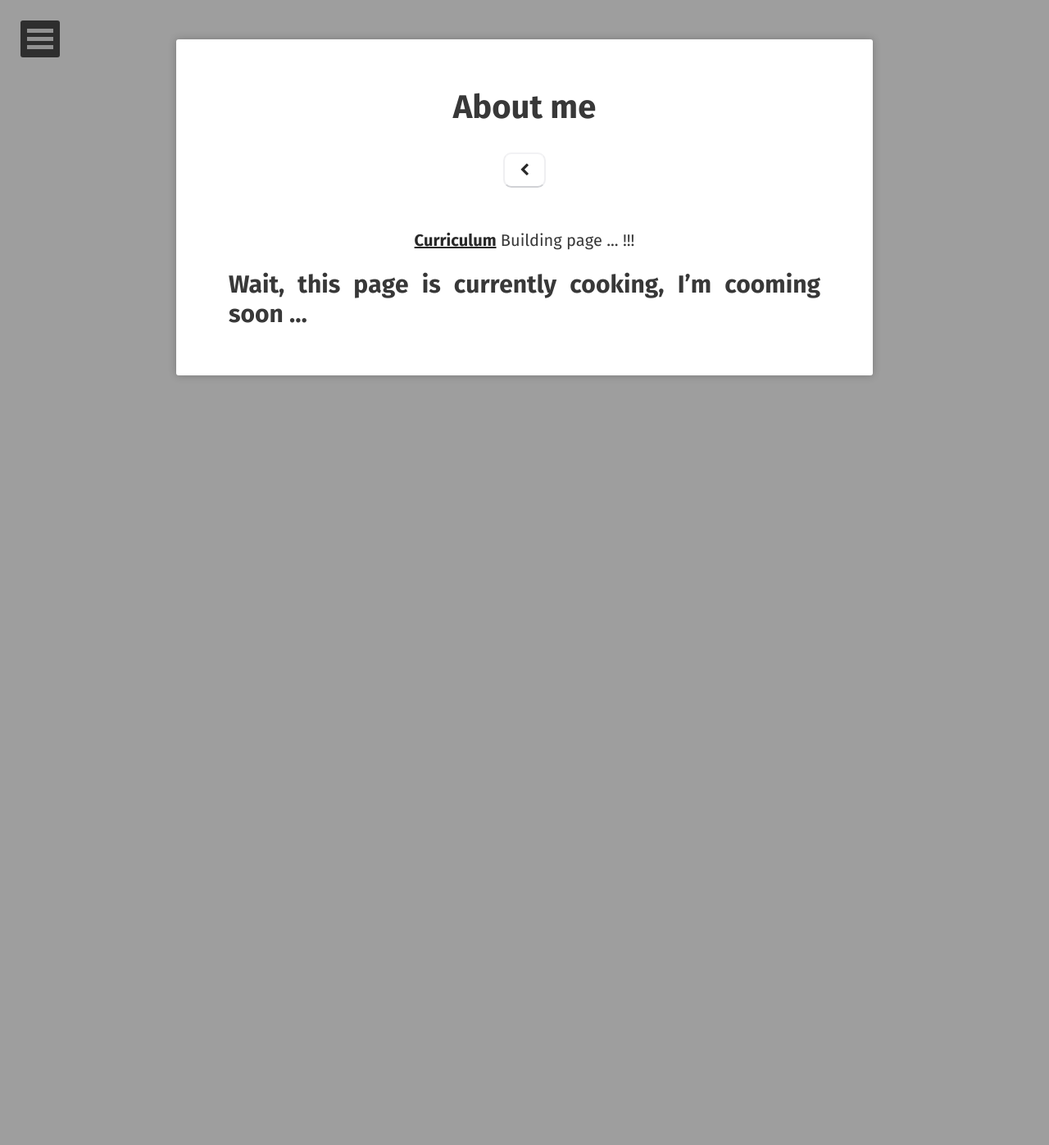
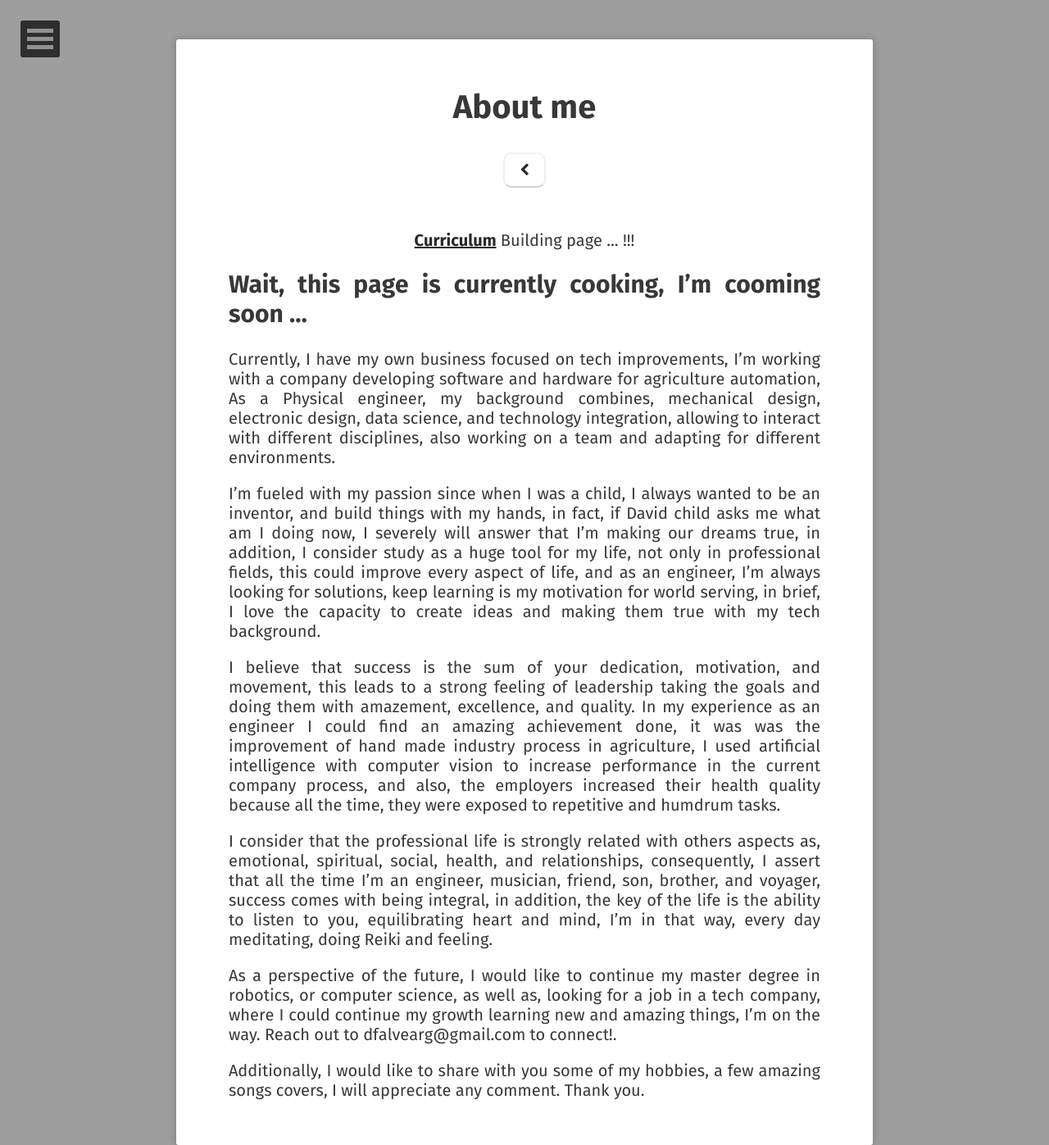
Before and after one commit to dfalveargOT/dfalveargOT.github.io, a Jekyll site: the page built from about/index.md, in a window 1280 px wide. Shown: the whole page at 82% size. Built offline with Jekyll 4.4.1, drawn with Linux system fonts in a browser that asks for light colours; some web fonts are replaced; before the commit the page ends 948 px from its top, so only the background shows below that.

Commit message:
Add files via upload

```diff
--- a/about/index.md
+++ b/about/index.md
@@ -2,10 +2,22 @@
 layout: page
 title: About me
 tags: [Biografy, CV, Engineering, Life]
-date: 2020-07-15
+date: 2020-08-24
 comments: false
 ---
 
 <center><a href="https://dfalveargot.github.io/"><b>Curriculum</b></a> Building page ...  !!! </center>
 
+
 ## Wait, this page is currently cooking, I'm cooming soon ...
+Currently, I have my own business focused on tech improvements, I’m working with a company developing software and hardware for agriculture automation, As a Physical engineer, my background combines, mechanical design, electronic design, data science, and technology integration, allowing to interact with different disciplines, also working on a team and adapting for different environments.
+
+I’m fueled with my passion since when I was a child, I always wanted to be an inventor, and build things with my hands, in fact, if David child asks me what am I doing now, I severely will answer that I’m making our dreams true, in addition, I consider study as a huge tool for my life, not only in professional fields, this could improve every aspect of life, and as an engineer, I’m always looking for solutions, keep learning is my motivation for world serving, in brief, I love the capacity to create ideas and making them true with my tech background.
+
+I believe that success is the sum of your dedication, motivation, and movement, this leads to a strong feeling of leadership taking the goals and doing them with amazement, excellence, and quality. In my experience as an engineer I could find an amazing achievement done, it was was the improvement of hand made industry process in agriculture, I used artificial intelligence with computer vision to increase performance in the current company process, and also, the employers increased their health quality because all the time, they were exposed to repetitive and humdrum tasks.
+
+I consider that the professional life is strongly related with others aspects as, emotional, spiritual, social, health, and relationships, consequently, I assert that all the time I’m an engineer, musician, friend, son, brother, and voyager, success comes with being integral, in addition, the key of the life is the ability to listen to you, equilibrating heart and mind, I’m in that way, every day meditating, doing Reiki and feeling.
+
+As a perspective of the future, I would like to continue my master degree in robotics, or computer science, as well as, looking for a job in a tech company, where I could continue my growth learning new and amazing things, I’m on the way. Reach out to dfalvearg@gmail.com to connect!.
+
+Additionally, I would like to share with you some of my hobbies, a few amazing songs covers, I will appreciate any comment. Thank you.
```
